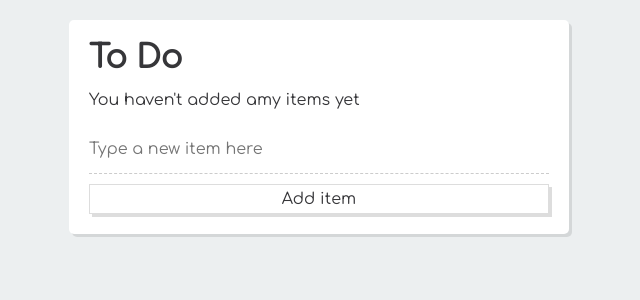
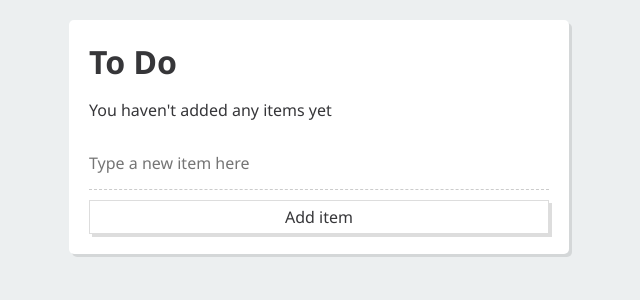
Before and after one commit to cheshyrski/todoPHP, a PHP site: page / in a window 1280 px wide. Shown: the top 300 px of the page, without its empty margins (321-961 px from the left). Run offline with PHP 8.4, Linux system fonts and the light colour scheme; data that the repository does not hold is empty.

Commit message:
add some changes

```diff
--- a/css/main.css
+++ b/css/main.css
@@ -4,7 +4,8 @@ body {
 
 body,
 input {
-	font: 1em "Comfortaa", sans-serif;
+    font: 1em "Noto Sans", sans-serif;
+	/*font: 1em "Comfortaa", sans-serif;*/
 	color: #363639;
 }
 
--- a/index.php
+++ b/index.php
@@ -23,8 +23,8 @@
     <meta charset="utf-8">
     <meta name="viewport" content="width=device-width, initial-scale=1.0">
 	<title>TODO list</title>
-
-	<link href="https://fonts.googleapis.com/css?family=Comfortaa&subset=cyrillic" rel="stylesheet">
+  <link href="https://fonts.googleapis.com/css?family=Noto+Sans:400,700&amp;subset=cyrillic" rel="stylesheet">
+	<!--<link href="https://fonts.googleapis.com/css?family=Comfortaa&subset=cyrillic" rel="stylesheet"> -->
 	<link rel="stylesheet" type="text/css" href="css/main.css">
   </head>
   <body>
@@ -35,7 +35,7 @@
     	<ul class="items">
     	    <?php foreach($items as $item): ?>
     		<li>
-    		  <span class="item<?php echo $item['done'] ? " done" : "" ?>"><?php echo $item['name']; ?></span>
+    		  <span class="item<?php echo $item['done'] ? " done" : ""; ?>"><?php echo $item['name']; ?></span>
     		  <?php if(!$item['done']): ?>
     		    <a href="mark.php?as=done&item=<?php echo $item['id']; ?>" class="done-button">mark as done</a>
     		<?php endif; ?>
@@ -47,7 +47,7 @@
     		</li>
     	</ul>
         <?php else: ?>
-        	<p>You haven't added amy items yet</p>
+        	<p>You haven't added any items yet</p>
         <?php endif; ?>
 
     	<form class="item-add" action="add.php" method="post">
```
